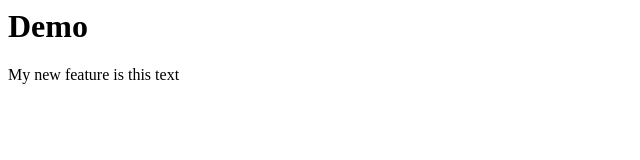
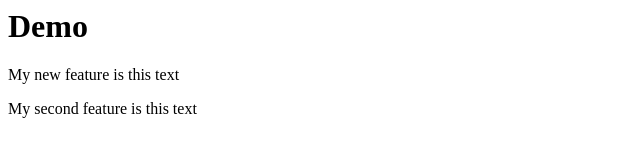
Before and after one commit to zprager/demo, a plain HTML site: page index.html in a window 1280 px wide. Shown: the whole page, without its empty margins (0-640 px from the left). Drawn offline with Linux system fonts and the light colour scheme.

Commit message:
new 2nd text

```diff
--- a/index.html
+++ b/index.html
@@ -1,3 +1,5 @@
 <h1> Demo </h1>
 
 <p>My new feature is this text</p>
+
+<p>My second feature is this text</p>
```
